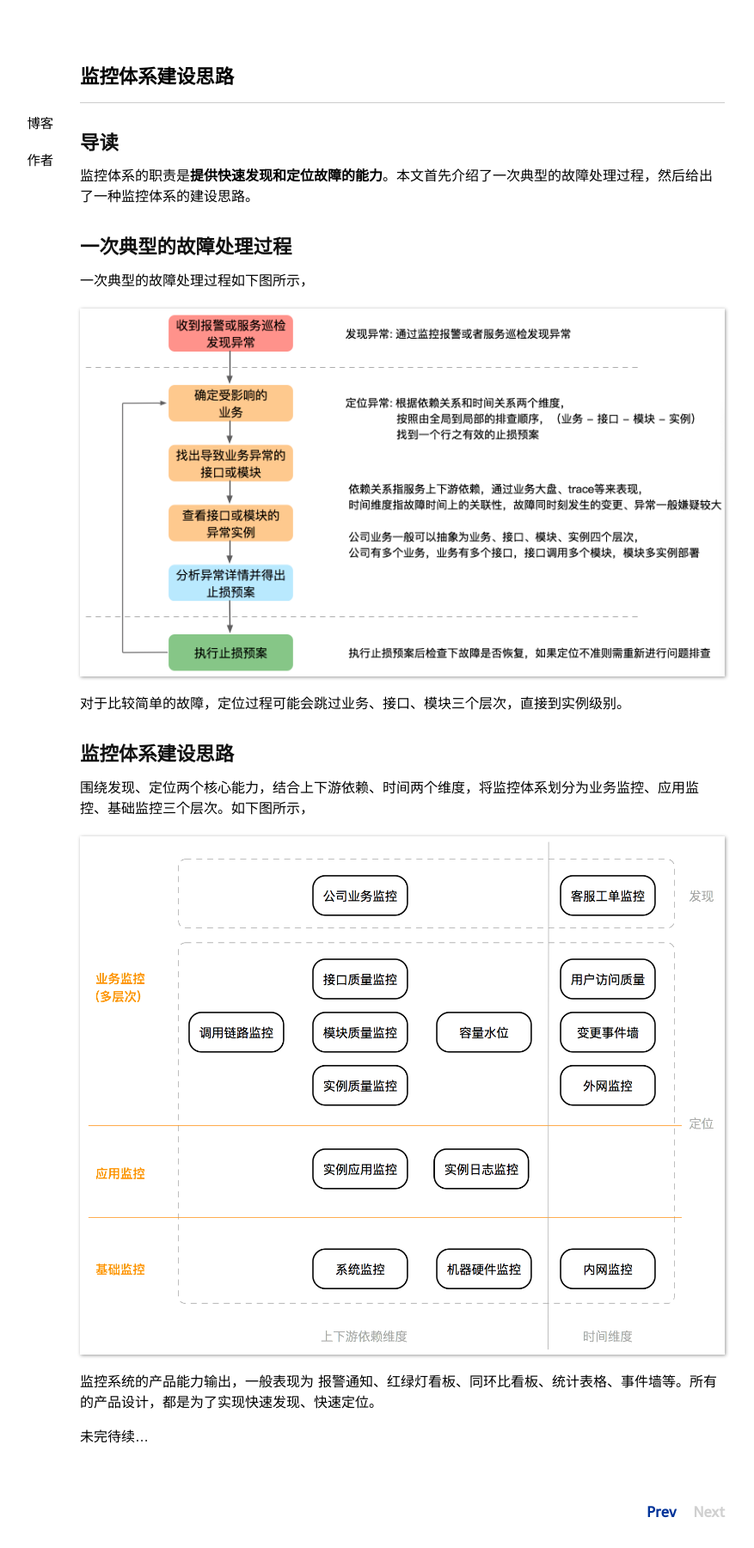
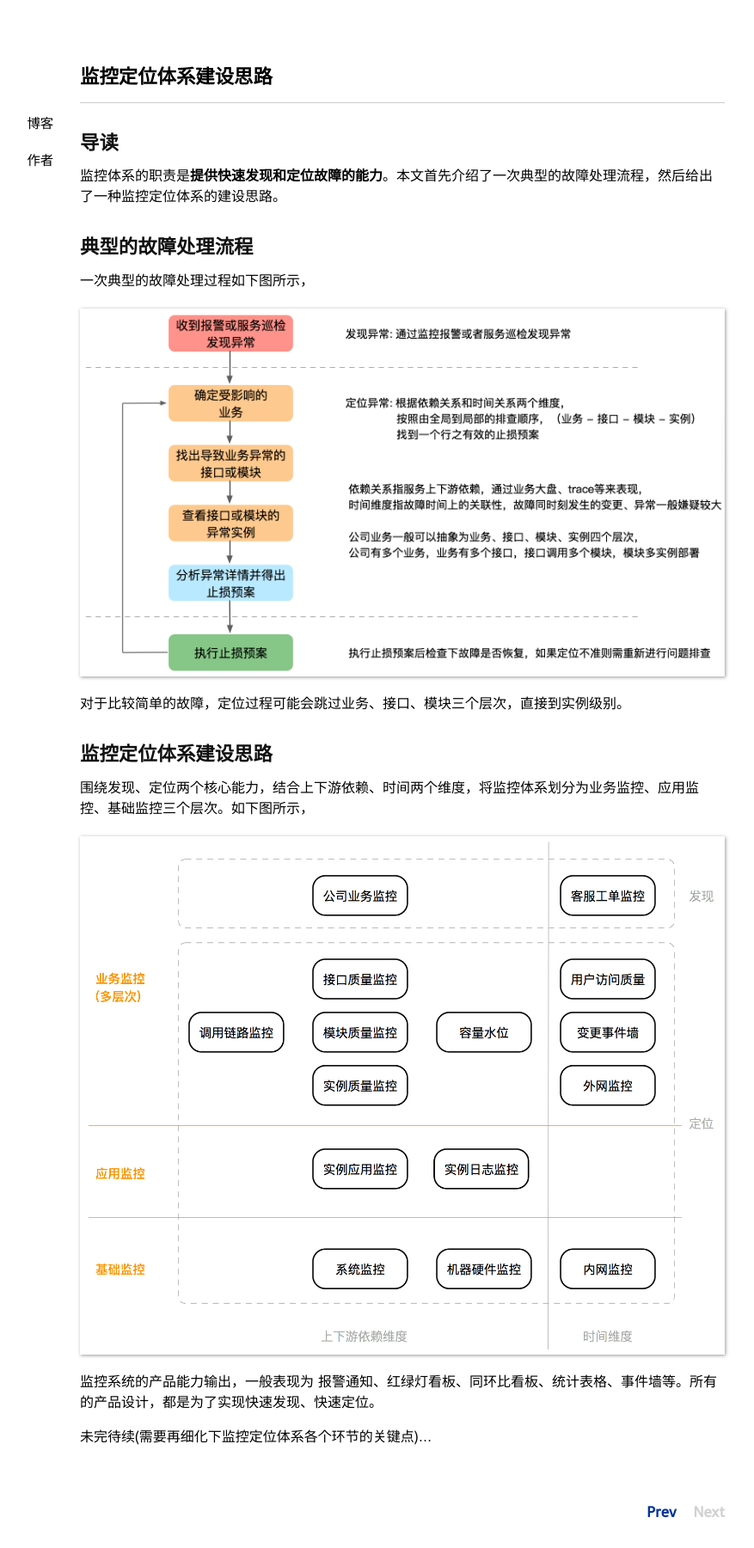
Before and after one commit to niean/niean.github.io, a Jekyll site: the page built from _posts/2019-03-06-monitor-system.markdown, in a window 1280 px wide. Shown: the whole page at 86% size, without its empty margins (172-1049 px from the left). Built offline with Jekyll 4.4.1, drawn with Linux system fonts in a browser that asks for light colours; comment, search, counter and statistics services are not loaded.

Commit message:
update 监控体系

```diff
--- a/_posts/2019-03-06-monitor-system.markdown
+++ b/_posts/2019-03-06-monitor-system.markdown
@@ -1,26 +1,26 @@
 ---
 layout: post
-title: 监控体系建设思路
+title: 监控定位体系建设思路
 date: 2019-03-06 11:10
 tags:
   - thoughts
 ---
 
 ## 导读
-监控体系的职责是**提供快速发现和定位故障的能力**。本文首先介绍了一次典型的故障处理过程，然后给出了一种监控体系的建设思路。
+监控体系的职责是**提供快速发现和定位故障的能力**。本文首先介绍了一次典型的故障处理流程，然后给出了一种监控定位体系的建设思路。
 
-## 一次典型的故障处理过程
+## 典型的故障处理流程
 一次典型的故障处理过程如下图所示，
 
 ![page.png](https://raw.githubusercontent.com/niean/niean.github.io/master/images/20190306/process.png)
 
 对于比较简单的故障，定位过程可能会跳过业务、接口、模块三个层次，直接到实例级别。
 
-## 监控体系建设思路
+## 监控定位体系建设思路
 围绕发现、定位两个核心能力，结合上下游依赖、时间两个维度，将监控体系划分为业务监控、应用监控、基础监控三个层次。如下图所示，
 
 ![page.png](https://raw.githubusercontent.com/niean/niean.github.io/master/images/20190306/monitor.system.png)
 
 监控系统的产品能力输出，一般表现为 报警通知、红绿灯看板、同环比看板、统计表格、事件墙等。所有的产品设计，都是为了实现快速发现、快速定位。
 
-未完待续...
+未完待续(需要再细化下监控定位体系各个环节的关键点)...
```
